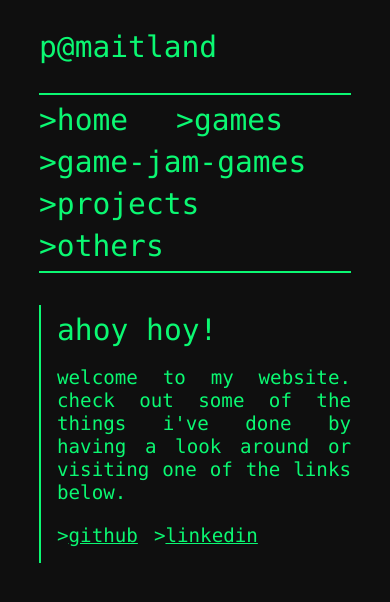
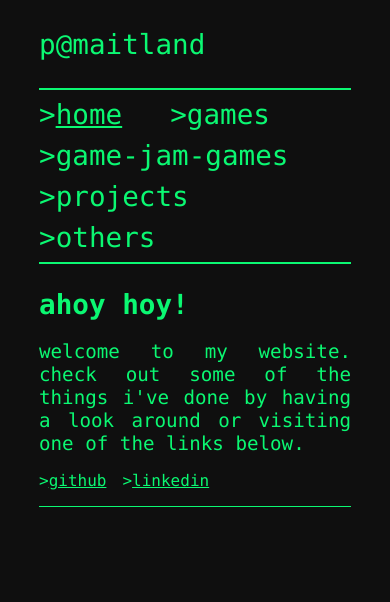
Before and after one commit to pmaitland/Personal-Website, a React (Create React App) app: page / in a window 390 px wide. Shown: the top 602 px of the page. Built offline with nearby package versions, Linux system fonts and the light colour scheme.

Commit message:
improved styling and fixed filters

```diff
--- a/src/App.scss
+++ b/src/App.scss
@@ -17,7 +17,6 @@
 }
 
 select {
-  appearance: none;
   height: fit-content;
   background-color: $black;
   color: $green;
@@ -25,6 +24,7 @@ select {
     monospace;
   font-size: $body-font-size;
   border: solid 1px $green;
+  cursor: pointer;
 }
 
 .white {
--- a/src/App.tsx
+++ b/src/App.tsx
@@ -21,19 +21,19 @@ function App(): ReactElement {
         <div className='content'>
           <Routes>
             <Route path='/' element={
-              <Cards cards={home} showCount={false} />
+              <Cards key={'home'} cards={home} showCount={false} />
             } />
             <Route path='projects' element={
-              <Cards cards={projects} />
+              <Cards key={'projects'} cards={projects} />
             } />
             <Route path='games' element={
-              <Cards cards={games} />
+              <Cards key={'games'} cards={games} />
             } />
             <Route path='game-jam-games' element={
-              <Cards cards={gameJamGames} filters={gameJamGamesFilters} />
+              <Cards key={'gameJamGames'} cards={gameJamGames} filters={gameJamGamesFilters} />
             } />
             <Route path='others' element={
-              <Cards cards={others} />
+              <Cards key={'others'} cards={others} />
             } />
             <Route path='*' element={<NotFound />} />
           </Routes>
--- a/src/assets/css/Card.scss
+++ b/src/assets/css/Card.scss
@@ -9,6 +9,13 @@
   border-left: solid 2px $green;
   padding: 0.5rem 0 0 1rem;
   gap: 2.5rem;
+  padding-bottom: 1rem;
+
+  &.mobile {
+    border-left: none;
+    border-bottom: solid 1px $green;
+    padding-left: 0;
+  }
 }
 
 .text {
@@ -18,10 +25,12 @@
 
 .title {
   margin: 0;
+  font-size: $title-font-size;
+  font-weight: bold;
 }
 
 .subtitles {
-  font-size: $body-font-size;
+  font-size: $subtitle-font-size;
   margin-top: 0;
   margin-bottom: 0.5rem;
 }
@@ -35,12 +44,12 @@
 .links {
   display: flex;
   gap: 1rem;
-  margin-bottom: 1rem;
+  margin-bottom: 0;
 }
 
 .link {
   display: flex;
-  font-size: $body-font-size;
+  font-size: $subtitle-font-size;
   margin-bottom: 0;
 
   a {
@@ -53,4 +62,10 @@
   height: 150px;
   border: solid 1px $green;
   align-self: center;
+
+  &.mobile {
+    width: 100%;
+    height: auto;
+    margin-top: 0.5rem;
+  }
 }
--- a/src/assets/css/Cards.scss
+++ b/src/assets/css/Cards.scss
@@ -9,7 +9,18 @@
     gap: 1rem;
     align-items: center;
     justify-content: space-between;
-    padding: 1rem 0 1rem 0;
+
+    &.mobile {
+      flex-direction: column;
+      justify-content: flex-end;
+      gap: 0;
+      padding: 0;
+
+      select {
+        width: 100%;
+        margin-bottom: 1.5rem;
+      }
+    }
   }
 
   .count {
@@ -24,5 +35,9 @@
     flex-wrap: wrap;
     justify-content: space-between;
     gap: 2rem;
+
+    &.mobile {
+      gap: 1rem;
+    }
   }
 }
--- a/src/assets/css/Header.scss
+++ b/src/assets/css/Header.scss
@@ -6,10 +6,11 @@
   flex-direction: column;
   align-items: flex-start;
   color: $green;
+  padding-bottom: 1rem;
 }
 
 .name {
-    display: flex;
+  display: flex;
 }
 
 .prompt {
@@ -38,7 +39,27 @@
   padding-bottom: 0.5rem;
 }
 
-a {
+.tab {
+  display: flex;
+  align-items: center;
+  gap: 0;
+
+  p {
+    margin: 0;
+  }
+}
+
+.tab-name {
   color: $green;
   text-decoration: none;
+  font-size: $title-font-size;
+
+  &.mobile {
+    text-decoration: underline;
+  }
 }
+
+a {
+  text-decoration: none;
+  color: $green;
+}
--- a/src/assets/css/_variables.scss
+++ b/src/assets/css/_variables.scss
@@ -4,5 +4,6 @@ $red: #eb524a;
 $green: #0bf872;
 $blue: #15bafc;
 
-$title-font-size: 1.85rem;
+$title-font-size: 1.728rem;
+$subtitle-font-size: 1rem;
 $body-font-size: 1.2rem;
--- a/src/components/Card.tsx
+++ b/src/components/Card.tsx
@@ -2,6 +2,7 @@ import React, { HTMLAttributes, ReactElement } from 'react'
 import { CardDetails } from '../types/cardDetails'
 import '../assets/css/Card.scss'
 import useIsMobile from '../hooks/useIsMobile'
+import classNames from 'classnames'
 
 interface CardProps extends HTMLAttributes<HTMLDivElement> {
   cardDetails: CardDetails
@@ -11,7 +12,7 @@ function Card({ cardDetails }: CardProps): ReactElement {
   const isMobile = useIsMobile()
 
   return (
-    <div className='card'>
+    <div className={classNames('card', {['mobile']: isMobile})}>
       <div className='text'>
         <p className={'title'}>{cardDetails.title}</p>
         {cardDetails.subtitles &&
@@ -23,7 +24,7 @@ function Card({ cardDetails }: CardProps): ReactElement {
           </p>
         }
         {isMobile && cardDetails.image &&
-          <img src={`/images/${cardDetails.image}`} className='image' alt={cardDetails.title} />
+          <img src={`/images/${cardDetails.image}`} className={classNames('image', {['mobile']: isMobile})} alt={cardDetails.title} />
         }
         <p className={'body'}>{cardDetails.body}</p>
         {cardDetails.links &&
--- a/src/components/Cards.tsx
+++ b/src/components/Cards.tsx
@@ -2,6 +2,8 @@ import React, { HTMLAttributes, ReactElement, useState } from 'react'
 import Card from './Card'
 import '../assets/css/Cards.scss'
 import { CardDetails } from '../types/cardDetails'
+import useIsMobile from '../hooks/useIsMobile'
+import classNames from 'classnames'
 
 interface CardsProps extends HTMLAttributes<HTMLDivElement> {
   cards: CardDetails[],
@@ -10,40 +12,40 @@ interface CardsProps extends HTMLAttributes<HTMLDivElement> {
 }
 
 function Cards({ cards, filters, showCount = true }: CardsProps): ReactElement {
-  const DEFAULT_FILTER = '-'
-  const [selectedFilter, setSelectedFilter] = useState<string>('-')
-  const cardCount = cards.filter(
-    card => selectedFilter === DEFAULT_FILTER ||
+  const isMobile = useIsMobile()
+  const defaultFilter = 'All'
+  const [selectedFilter, setSelectedFilter] = useState<string>(defaultFilter)
+  const filteredCards = cards.filter(
+    card => selectedFilter === defaultFilter ||
     (card.subtitles && card.subtitles.indexOf(selectedFilter) > -1)
-  ).length
+  )
 
   return (
     <div className='cards'>
-      <div className='header'>
+      <div className={classNames('header', {['mobile']: isMobile})}>
         {showCount &&
-          <p className='count'>{cardCount} item{cardCount === 1 ? '' : 's'}</p>
+          <p className='count'>
+            {filteredCards.length} item{filteredCards.length === 1 ? '' : 's'}
+          </p>
         }
         {filters &&
           <select onChange={selected => {
             setSelectedFilter(selected.target.selectedIndex > 0
               ? filters[selected.target.selectedIndex-1]
-              : DEFAULT_FILTER
+              : defaultFilter
             )
           }}>
-            <option value={'default'}>{DEFAULT_FILTER}</option>
+            <option value={'default'}>{defaultFilter}</option>
             {filters.map(filter =>
               <option key={filter} value={filter}>{filter}</option>
             )}
           </select>
         }
       </div>
-      <div className='content'>
-        {cards
-          .filter(card => selectedFilter === DEFAULT_FILTER || (card.subtitles && card.subtitles.indexOf(selectedFilter) > -1))
-          .map(card => (
-            <Card key={card.title} cardDetails={card} />
-          ))
-        }
+      <div className={classNames('content', {['mobile']: isMobile})}>
+        {filteredCards.map(card => (
+          <Card key={card.title} cardDetails={card} />
+        ))}
       </div>
     </div>
   )
--- a/src/components/Header.tsx
+++ b/src/components/Header.tsx
@@ -2,10 +2,19 @@ import React, { ReactElement } from 'react'
 import '../assets/css/Header.scss'
 import { Link, useLocation } from 'react-router-dom'
 import useIsMobile from '../hooks/useIsMobile'
+import classNames from 'classnames'
 
 function Header(): ReactElement {
   const { pathname } = useLocation()
   const isMobile = useIsMobile()
+
+  const tabs = [
+    '',
+    'games',
+    'game-jam-games',
+    'projects',
+    'others'
+  ]
 
   return (
     <div className='header'>
@@ -21,11 +30,17 @@ function Header(): ReactElement {
         }
       </div>
       <div className='navbar'>
-        <Link to="/">{'>home'}</Link>
-        <Link to="/games">{'>games'}</Link>
-        <Link to="/game-jam-games">{'>game-jam-games'}</Link>
-        <Link to="/projects">{'>projects'}</Link>
-        <Link to="/others">{'>others'}</Link>
+        {tabs.map(tab => (
+          <div key={tab} className='tab'>
+            <p>{'>'}</p>
+            <Link
+              to={`/${tab}`}
+              className={classNames('tab-name', {['mobile']: isMobile && pathname === `/${tab}`})}
+            >
+              {tab === '' ? 'home' : tab}
+            </Link>
+          </div>
+        ))}
       </div>
     </div>
   )
```
